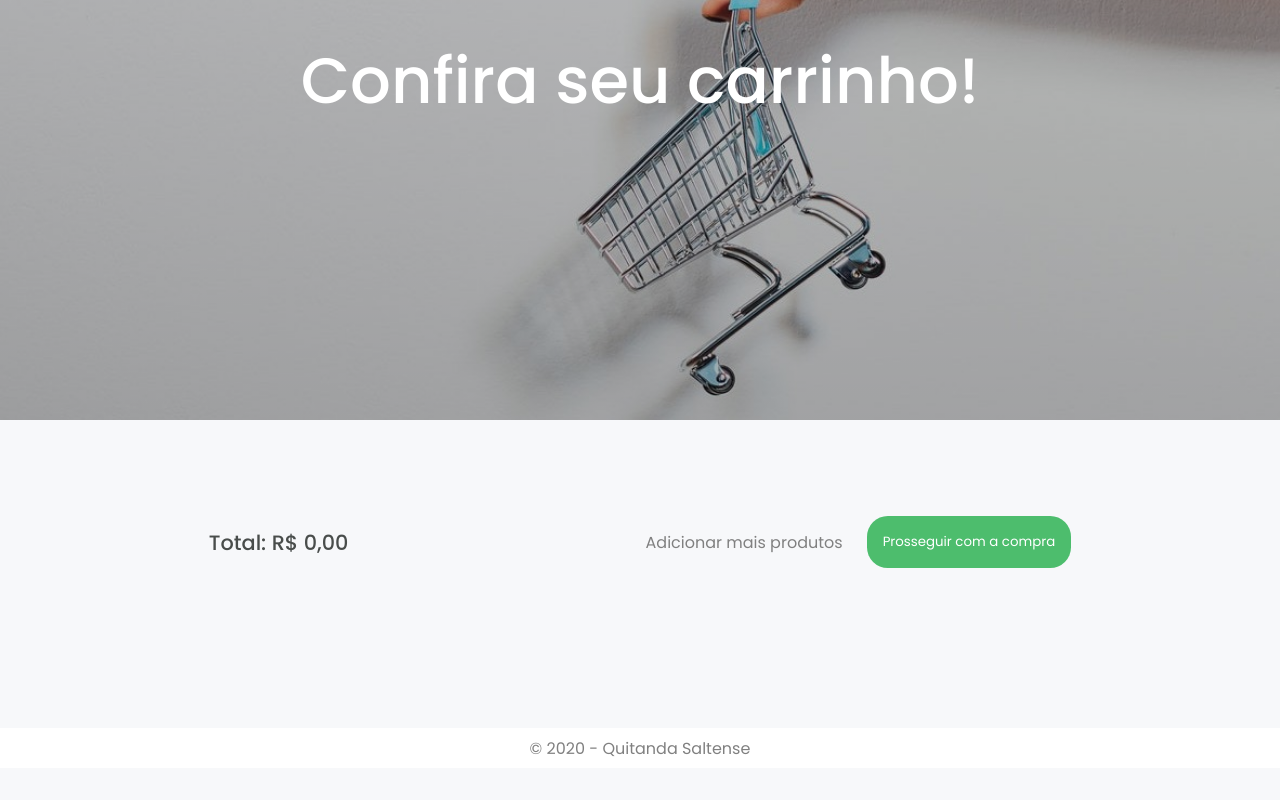
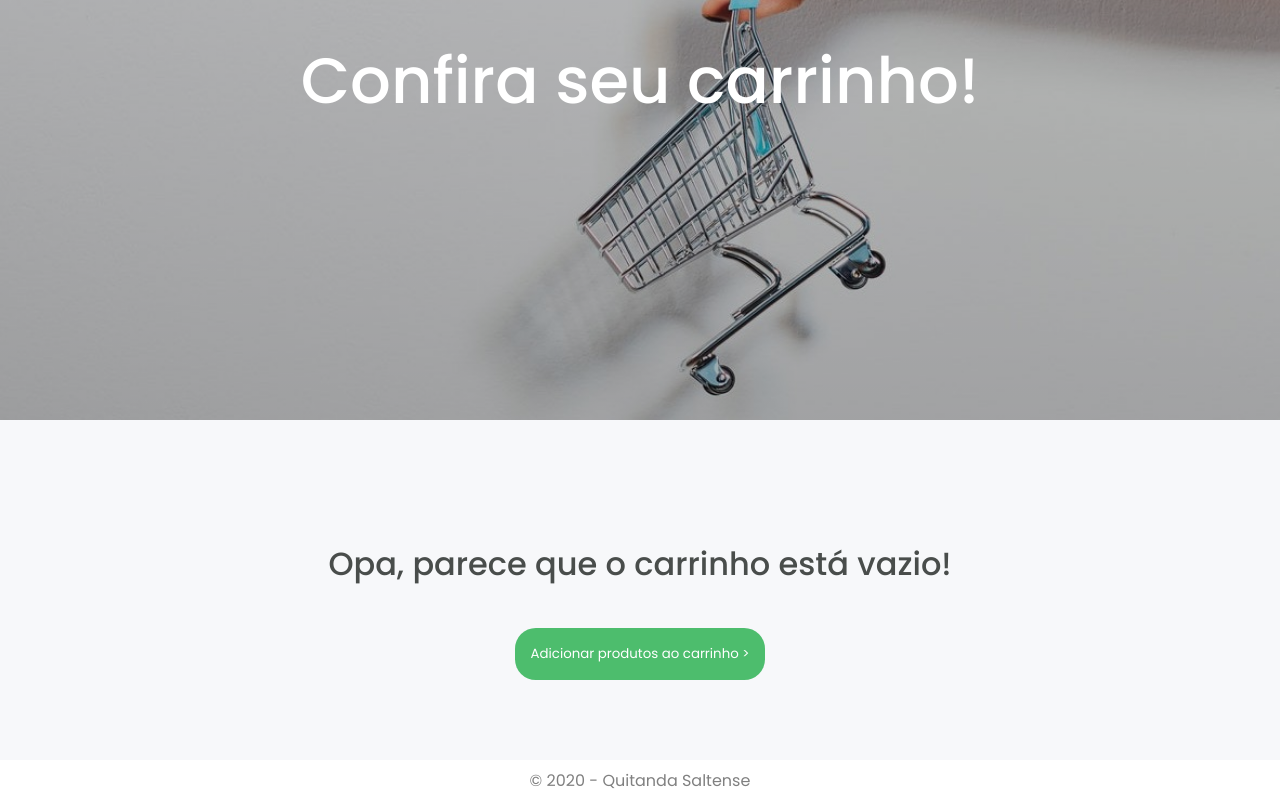
Before and after one commit to cunhaedu/quitandasaltense, a Next.js app: page /cart in a window 1280 px wide. Shown: the part 364-1164 px from the top of the page. Before the commit the page ends 1132 px from the top, so only its background shows below. Built offline with nearby package versions, Linux system fonts and the light colour scheme.

Commit message:
refactor(cart): add empty cart handle

```diff
--- a/src/pages/cart/index.tsx
+++ b/src/pages/cart/index.tsx
@@ -19,6 +19,7 @@ export default function Cart() {
 
       <main className={styles.products}>
 
+        {productList.length ? (
           <div className={styles.cartTotal}>
             <span>
               Total:
@@ -36,6 +37,17 @@ export default function Cart() {
               </Link>
             </div>
           </div>
+        ) : (
+          <div className={styles.emptyCart}>
+            <h2>Opa, parece que o carrinho está vazio!</h2>
+            <Link href="/products">
+              <button type="button">
+                Adicionar produtos ao carrinho
+                {' >'}
+              </button>
+            </Link>
+          </div>
+        )}
 
         <ul>
           {productList.map((product, index) => (
--- a/src/pages/cart/products.module.scss
+++ b/src/pages/cart/products.module.scss
@@ -125,3 +125,34 @@
     }
   }
 }
+
+.emptyCart {
+  display: flex;
+  flex-direction: column;
+  align-items: center;
+  justify-content: center;
+
+  h2 {
+    margin: 2.5rem auto;
+  }
+
+  button {
+    background: var(--green-400);
+    border: none;
+    padding: 1rem;
+    border-radius: 1.3rem;
+    transition: background-color 1.2s;
+    text-align: center;
+
+    text-decoration: none;
+    color: var(--white);
+
+    &:hover {
+      background: var(--green-600);
+    }
+  }
+}
+
+.disable {
+  cursor: not-allowed;
+}
--- a/src/pages/purchase/index.tsx
+++ b/src/pages/purchase/index.tsx
@@ -1,7 +1,7 @@
 import axios from 'axios';
 import { ChangeEvent, useEffect, useState } from 'react';
 import { useCart } from '../../contexts/cartContext';
-import styles from './product.module.scss';
+import styles from './purchase.module.scss';
 
 interface IBGEUFResponse {
   sigla: string;
```
Also changed, not shown: src/pages/purchase/purchase.module.scss (renamed from src/pages/purchase/product.module.scss). Lines whose indentation alone changed are shown as unchanged.
